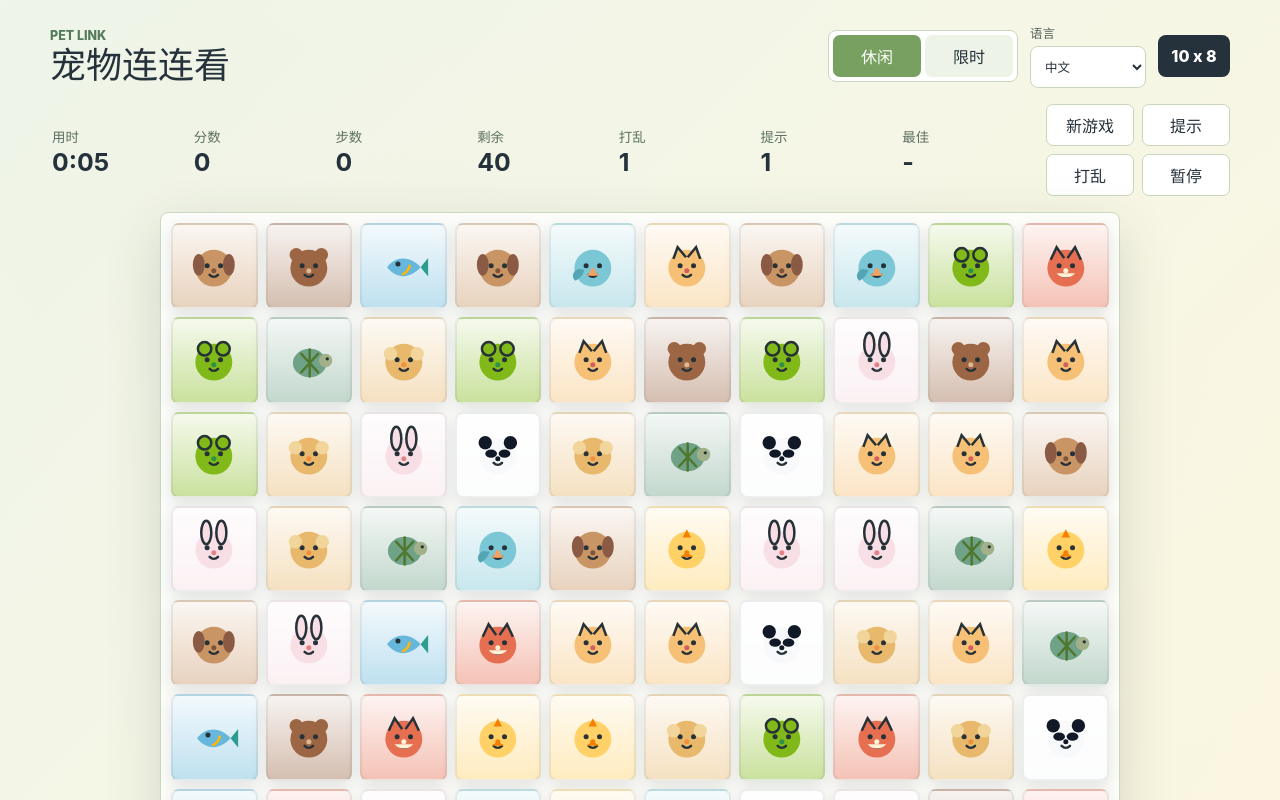
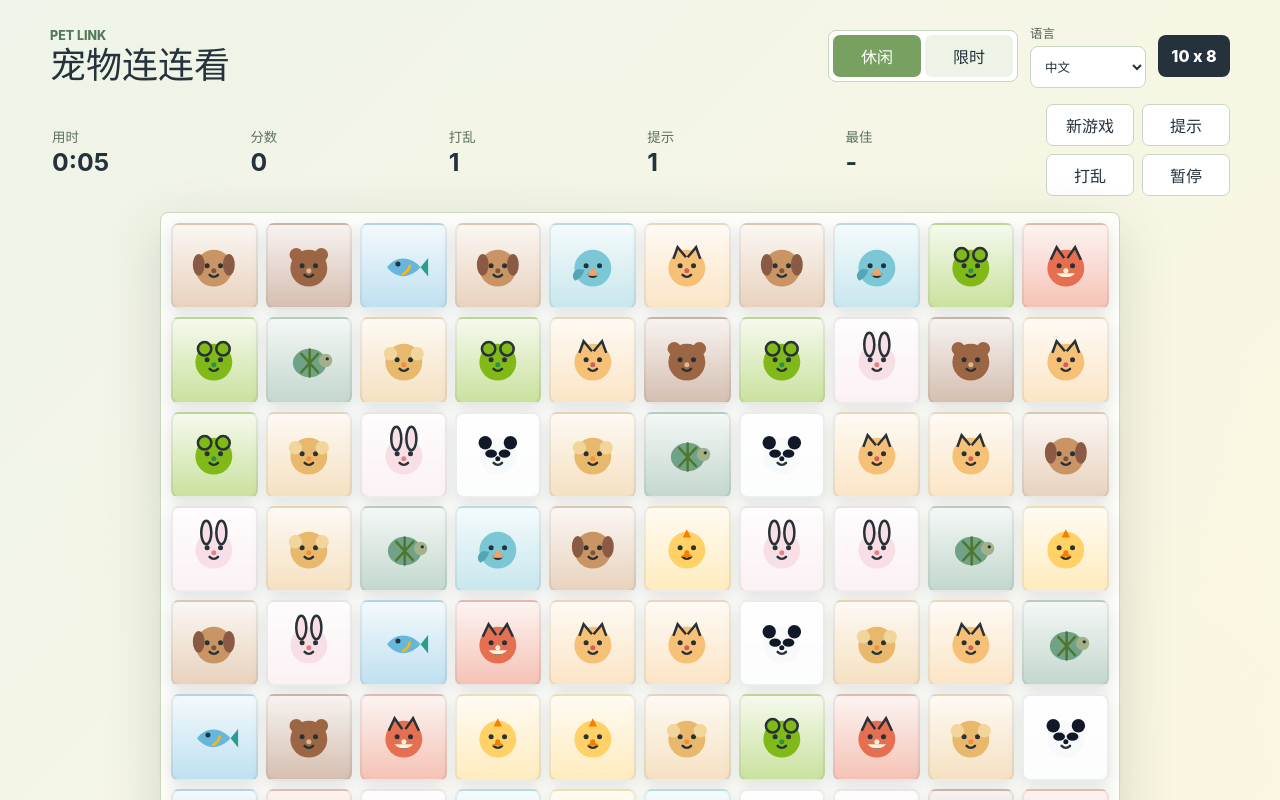
Before and after one commit to motoish/pet-link, a React (Vite) app: page / in a window 1280 px wide. Shown: the top 800 px of the page. Built offline with nearby package versions, Linux system fonts and the light colour scheme.

Commit message:
Simplify status bar metrics

```diff
--- a/src/App.tsx
+++ b/src/App.tsx
@@ -258,8 +258,6 @@ export default function App() {
             elapsedSeconds={elapsedSeconds}
             remainingSeconds={remainingSeconds}
             score={score}
-            moves={moves}
-            remainingPairs={remainingPairs}
             shuffleAllowance={rewardAllowances.shuffleAllowance}
             hintAllowance={rewardAllowances.hintAllowance}
             bestRelaxedTime={bestRelaxedTime}
--- a/src/components/StatusBar.tsx
+++ b/src/components/StatusBar.tsx
@@ -7,8 +7,6 @@ type StatusBarProps = {
   elapsedSeconds: number;
   remainingSeconds: number;
   score: number;
-  moves: number;
-  remainingPairs: number;
   shuffleAllowance: number;
   hintAllowance: number;
   bestRelaxedTime: number | null;
@@ -21,8 +19,6 @@ export function StatusBar({
   elapsedSeconds,
   remainingSeconds,
   score,
-  moves,
-  remainingPairs,
   shuffleAllowance,
   hintAllowance,
   bestRelaxedTime,
@@ -32,8 +28,6 @@ export function StatusBar({
     <section className="status-grid" aria-label="游戏状态">
       <StatusItem label={mode === "timed" ? t(language, "status.remainingTime") : t(language, "status.elapsed")} value={formatTime(mode === "timed" ? remainingSeconds : elapsedSeconds)} />
       <StatusItem label={t(language, "status.score")} value={String(score)} />
-      <StatusItem label={t(language, "status.moves")} value={String(moves)} />
-      <StatusItem label={t(language, "status.remainingPairs")} value={String(remainingPairs)} />
       <StatusItem label={t(language, "status.shuffle")} value={String(shuffleAllowance)} />
       <StatusItem label={t(language, "status.hint")} value={String(hintAllowance)} />
       <StatusItem label={t(language, "status.best")} value={mode === "timed" ? formatNullableScore(bestTimedScore) : formatNullableTime(bestRelaxedTime)} />
--- a/src/styles.css
+++ b/src/styles.css
@@ -151,7 +151,7 @@ h1 {
 
 .status-grid {
   display: grid;
-  grid-template-columns: repeat(7, minmax(92px, 1fr));
+  grid-template-columns: repeat(5, minmax(92px, 1fr));
   gap: 8px;
 }
 
```
Also changed, not shown: 1 other file (tests, documents, lock files or other folders).
